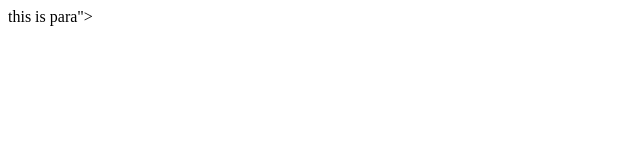
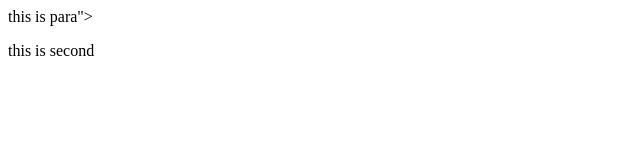
Before and after one commit to Arpitakaushal/local-repo, a plain HTML site: page index.html in a window 1280 px wide. Shown: the full height of the page, 0-640 px from the left. Drawn offline with Linux system fonts and the light colour scheme.

Commit message:
addfeatures1

```diff
--- a/index.html
+++ b/index.html
@@ -1,3 +1,4 @@
 <p>
     this is para">
 </p>
+<p> this is second</p>
```
